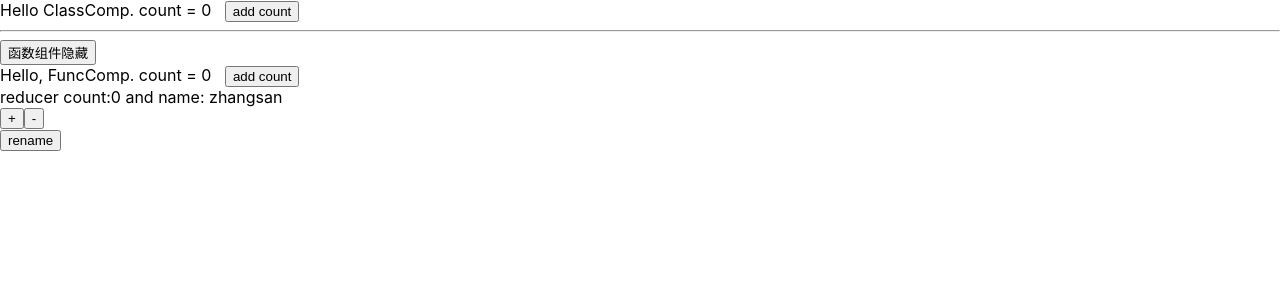
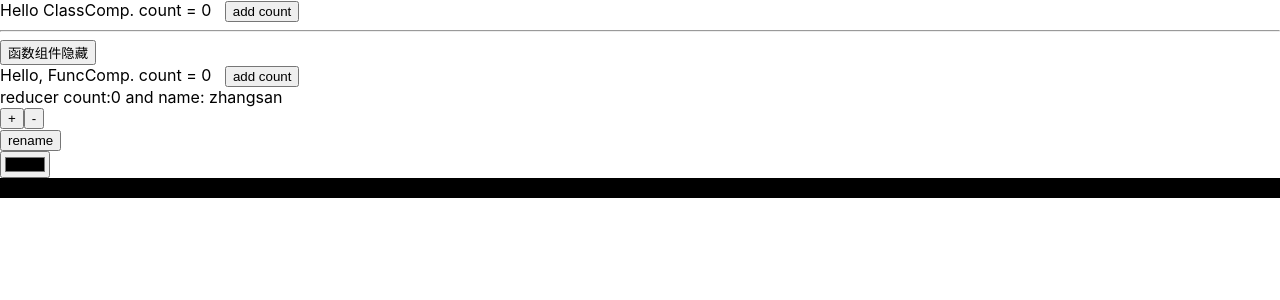
Before and after one commit to thinkerr24/react-hooks-action, a React (Create React App) app: page / in a window 1280 px wide. Shown: the top 300 px of the page. Built offline with nearby package versions, Linux system fonts and the light colour scheme.

Commit message:
useContext demo

```diff
--- a/src/App.js
+++ b/src/App.js
@@ -2,6 +2,7 @@ import { useState } from "react";
 import ClassComp from "./components/ClassComp";
 import FuncComp from "./components/FuncComp";
 import ReducerDemo from "./components/ReducerDemo";
+import ContextDemo from "./components/ContextDemo";
 
 function App() {
   const [isVisible, setIsVisible] = useState(true);
@@ -12,6 +13,7 @@ function App() {
        <button onClick={() => setIsVisible(!isVisible)}>函数组件{isVisible ? '隐藏' : '显示'}</button>
        {isVisible && <FuncComp ctype={"FuncComp"} /> }
        <ReducerDemo />
+       <ContextDemo />
     </div>
   );
 }
--- /dev/null
+++ b/src/components/ContextDemo.js
@@ -0,0 +1,31 @@
+//import React, { useContext, useState } from "react";
+import React, { useState } from "react";
+const themeContext = React.createContext('');
+const Demo = () => {
+    return <div>
+        <Child />
+    </div>
+}
+
+const Child = () => {
+    // const bgColor = useContext(themeContext);
+    // const style = {
+    //     backgroundColor: bgColor
+    // }
+    // return (<div style={style}>Child</div>)
+    return <themeContext.Consumer>
+        {value => <div style={{ backgroundColor: value }}>Child</div>}
+    </themeContext.Consumer>
+}
+export default function ContextDemo() {
+    const [bgColor, setBgColor] = useState("#000"); // black background color
+    return (
+        <div>
+            {/* <button onClick={() => setBgColor("red")}>ChangeColor</button> */}
+            <input type="color" onChange={e => setBgColor(e.target.value)} />
+            <themeContext.Provider value={bgColor}>
+                <Demo />
+            </themeContext.Provider>
+        </div>
+    );
+}
```
